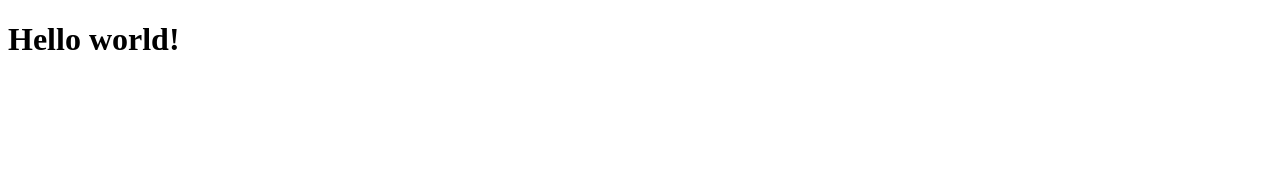
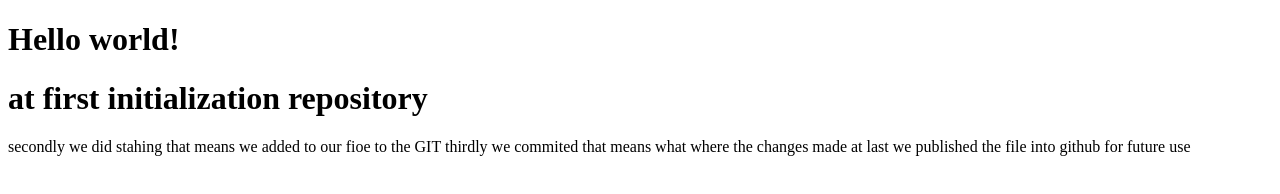
Before and after one commit to RoshanJalashahi/git-tutorial, a plain HTML site: page index.html in a window 1280 px wide. Drawn offline with Linux system fonts and the light colour scheme.

Commit message:
steps for github repository

```diff
--- a/index.html
+++ b/index.html
@@ -7,5 +7,12 @@
 </head>
 <body>
     <h1> Hello world!  </h1>
+<h1> at first initialization repository</h1>
+<p>
+    secondly we did stahing that means we added to our fioe to the GIT
+    thirdly we commited that means what where the changes made
+    at last we published the file into github for future use
+
+</p>
 </body>
 </html>
```
